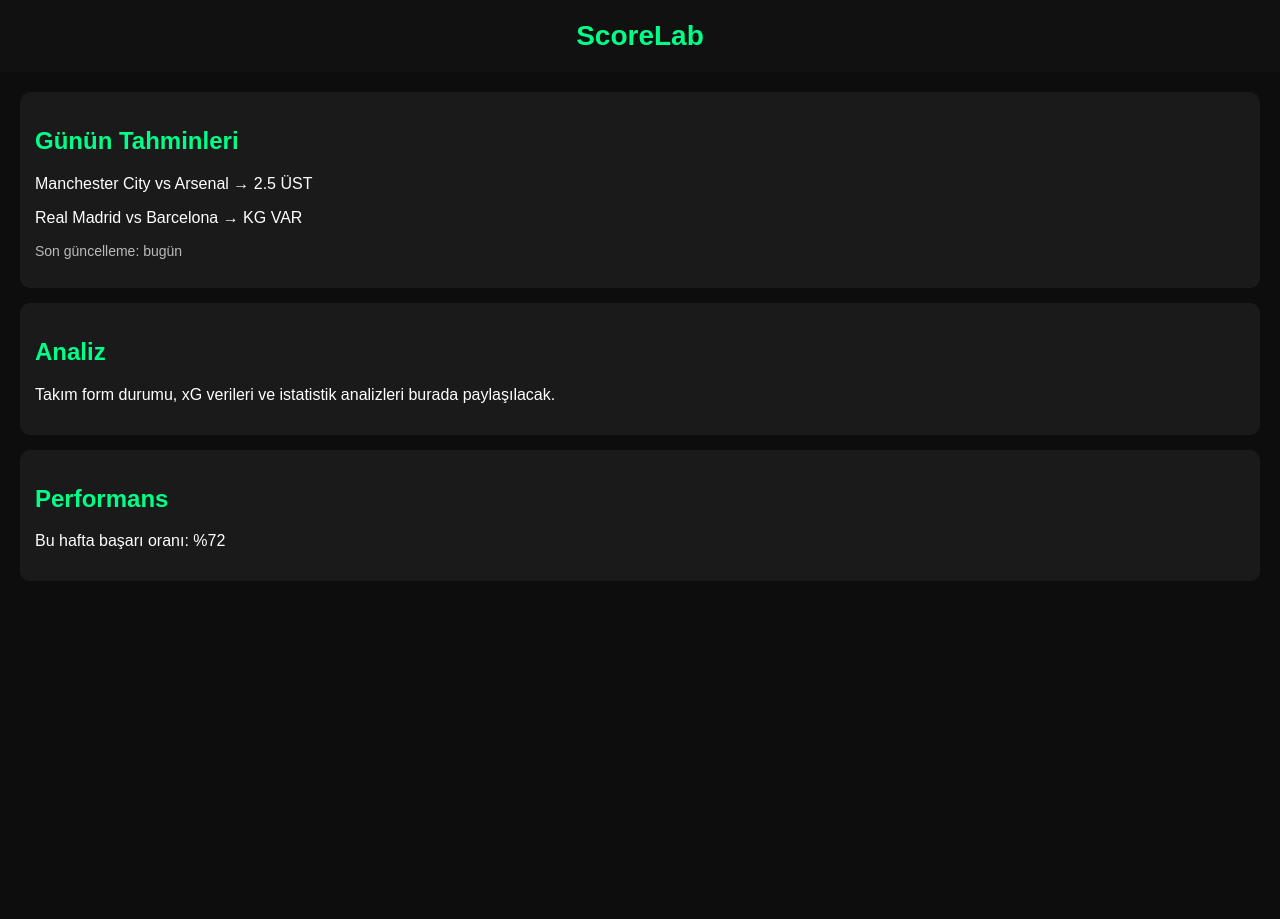
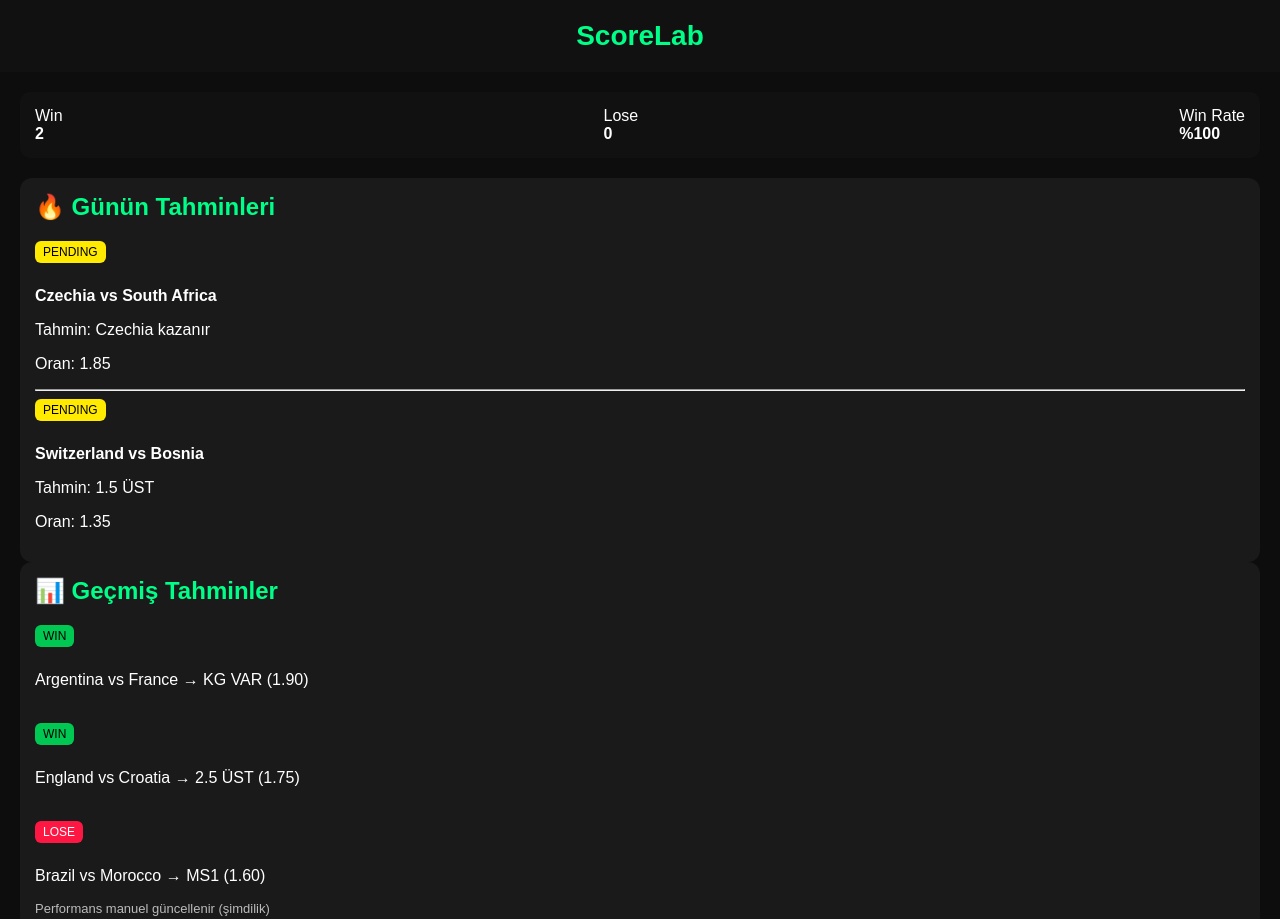
Before and after one commit to ScoreLab2/scorelab2.github.io, a plain HTML site: page index.html in a window 1280 px wide. Shown: the top 919 px of the page. Before the commit the page ends 800 px from the top, so only its background shows below. Drawn offline with Linux system fonts and the light colour scheme.

Commit message:
Update index.html

```diff
--- a/index.html
+++ b/index.html
@@ -6,43 +6,69 @@
 <title>ScoreLab</title>
 
 <style>
-body {
-    margin: 0;
-    font-family: Arial;
-    background: #0d0d0d;
-    color: white;
+body{
+    margin:0;
+    font-family:Arial;
+    background:#0d0d0d;
+    color:white;
 }
 
-header {
-    background: #111;
-    padding: 20px;
-    text-align: center;
-    font-size: 28px;
-    font-weight: bold;
-    color: #00ff88;
+header{
+    background:#111;
+    padding:20px;
+    text-align:center;
+    font-size:28px;
+    font-weight:bold;
+    color:#00ff88;
 }
 
-.container {
-    padding: 20px;
+.container{
+    padding:20px;
 }
 
-.card {
-    background: #1a1a1a;
-    padding: 15px;
-    margin-bottom: 15px;
-    border-radius: 10px;
+.grid{
+    display:grid;
+    grid-template-columns:1fr;
+    gap:15px;
 }
 
-h2 {
-    color: #00ff88;
+.card{
+    background:#1a1a1a;
+    padding:15px;
+    border-radius:12px;
 }
 
-.small {
-    opacity: 0.7;
-    font-size: 14px;
+.tag{
+    display:inline-block;
+    padding:4px 8px;
+    border-radius:6px;
+    font-size:12px;
+    margin-bottom:8px;
+}
+
+.win{background:#00c853;color:black;}
+.lose{background:#ff1744;color:white;}
+.pending{background:#ffea00;color:black;}
+
+h2{
+    color:#00ff88;
+    margin-top:0;
+}
+
+.statbox{
+    display:flex;
+    justify-content:space-between;
+    background:#111;
+    padding:15px;
+    border-radius:10px;
+    margin-bottom:20px;
+}
+
+.small{
+    opacity:0.7;
+    font-size:13px;
 }
 </style>
-
 </head>
 
 <body>
@@ -51,21 +77,57 @@
 
 <div class="container">
 
-<div class="card">
-<h2>Günün Tahminleri</h2>
-<p>Manchester City vs Arsenal → 2.5 ÜST</p>
-<p>Real Madrid vs Barcelona → KG VAR</p>
-<p class="small">Son güncelleme: bugün</p>
+<!-- STATISTICS -->
+<div class="statbox">
+    <div>
+        <div>Win</div>
+        <strong>2</strong>
+    </div>
+    <div>
+        <div>Lose</div>
+        <strong>0</strong>
+    </div>
+    <div>
+        <div>Win Rate</div>
+        <strong>%100</strong>
+    </div>
 </div>
 
+<!-- TODAY PICKS -->
 <div class="card">
-<h2>Analiz</h2>
-<p>Takım form durumu, xG verileri ve istatistik analizleri burada paylaşılacak.</p>
+<h2>🔥 Günün Tahminleri</h2>
+
+<div class="tag pending">PENDING</div>
+<p><b>Czechia vs South Africa</b></p>
+<p>Tahmin: Czechia kazanır</p>
+<p>Oran: 1.85</p>
+
+<hr>
+
+<div class="tag pending">PENDING</div>
+<p><b>Switzerland vs Bosnia</b></p>
+<p>Tahmin: 1.5 ÜST</p>
+<p>Oran: 1.35</p>
 </div>
 
+<!-- HISTORY -->
 <div class="card">
-<h2>Performans</h2>
-<p>Bu hafta başarı oranı: %72</p>
+<h2>📊 Geçmiş Tahminler</h2>
+
+<div class="tag win">WIN</div>
+<p>Argentina vs France → KG VAR (1.90)</p>
+
+<br>
+
+<div class="tag win">WIN</div>
+<p>England vs Croatia → 2.5 ÜST (1.75)</p>
+
+<br>
+
+<div class="tag lose">LOSE</div>
+<p>Brazil vs Morocco → MS1 (1.60)</p>
+
+<p class="small">Performans manuel güncellenir (şimdilik)</p>
 </div>
 
 </div>
```
